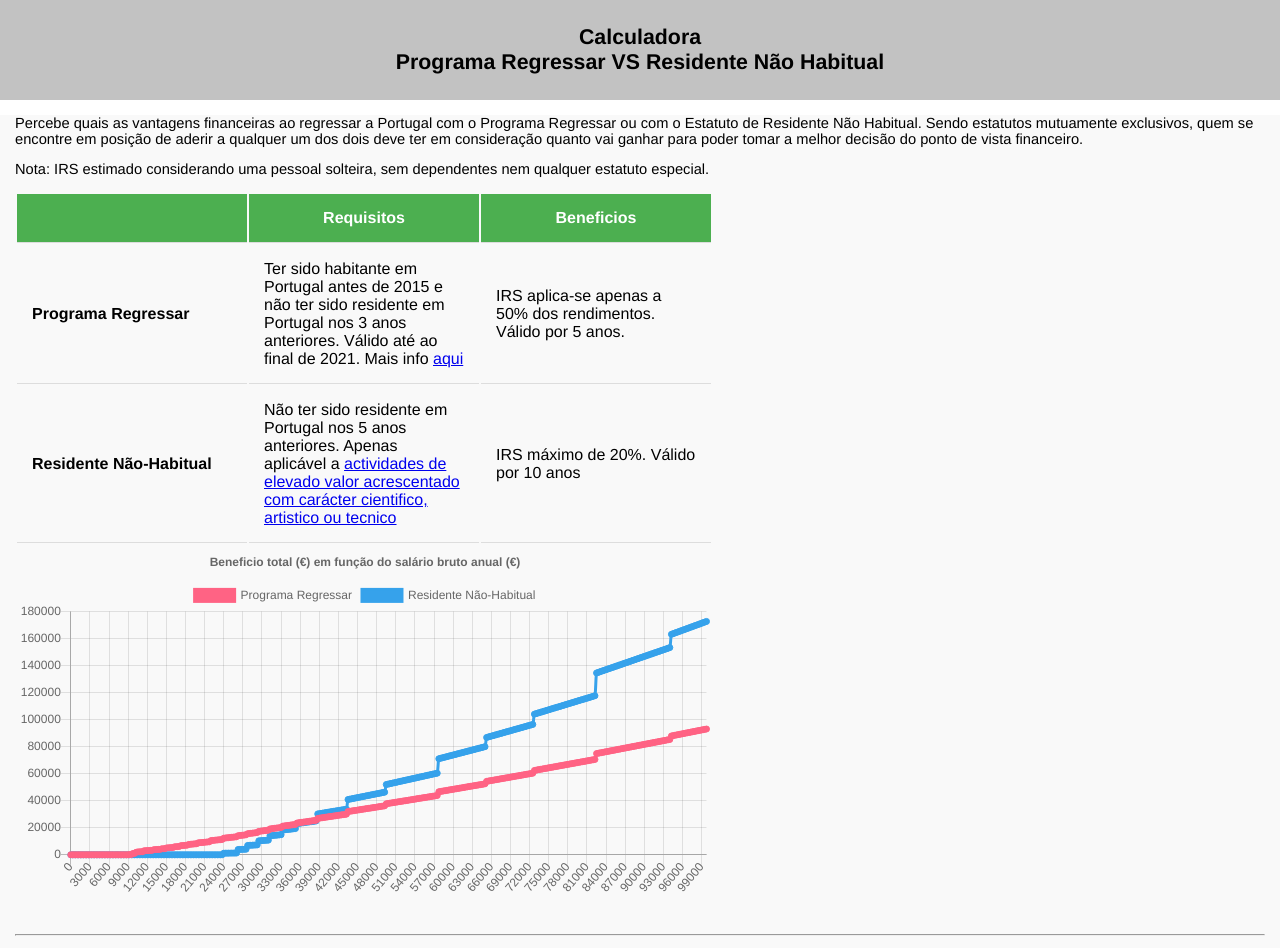
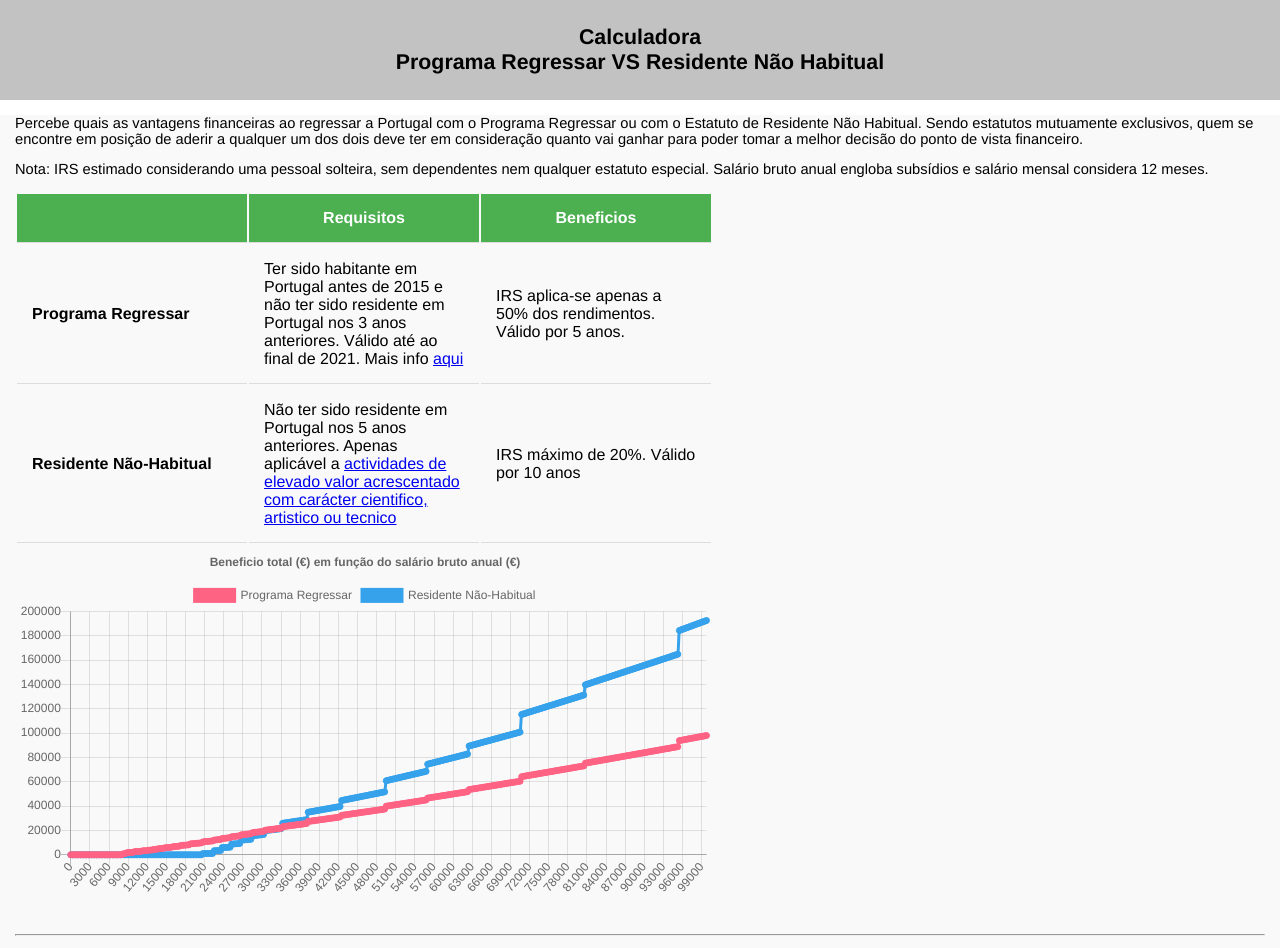
Before and after one commit to joaocraveiro/regressar, a plain HTML site: page index.html in a window 1280 px wide. Shown: the top 948 px of the page. Drawn offline with nearby package versions, Linux system fonts and the light colour scheme.

Commit message:
Fix divisao por meses

```diff
--- a/index.html
+++ b/index.html
@@ -93,7 +93,7 @@
 				var taxa = [ 0, 0.01, 0.042, 0.073, 0.082, 0.104, 0.116, 0.124, 0.135, 0.145, 0.156, 0.166, 0.177, 0.191, 0.205, 0.215, 0.225, 0.235, 0.245, 0.255, 0.265, 0.278, 0.294, 0.305, 0.323, 0.333, 0.343, 0.363, 0.373, 0.393, 0.403, 0.413, 0.423, 0.431, 0.441, 0.451 ];
 
 				for(var i = 0; i < salarios.length; i++){
-					if(salario <= salarios[i]*14) return taxa[i];
+					if(salario <= salarios[i]*12) return taxa[i];
 				}
 				return taxa[taxa.length-1];
 			}
@@ -177,7 +177,7 @@
 		<div class="content">
 			<p>
 				<p>Percebe quais as vantagens financeiras ao regressar a Portugal com o Programa Regressar ou com o Estatuto de Residente Não Habitual. Sendo estatutos mutuamente exclusivos, quem se encontre em posição de aderir a qualquer um dos dois deve ter em consideração quanto vai ganhar para poder tomar a melhor decisão do ponto de vista financeiro.</p>
-				<p>Nota: IRS estimado considerando uma pessoal solteira, sem dependentes nem qualquer estatuto especial.</p>
+				<p>Nota: IRS estimado considerando uma pessoal solteira, sem dependentes nem qualquer estatuto especial. Salário bruto anual engloba subsídios e salário mensal considera 12 meses.</p>
 			</p>
 
 			<table>
```
